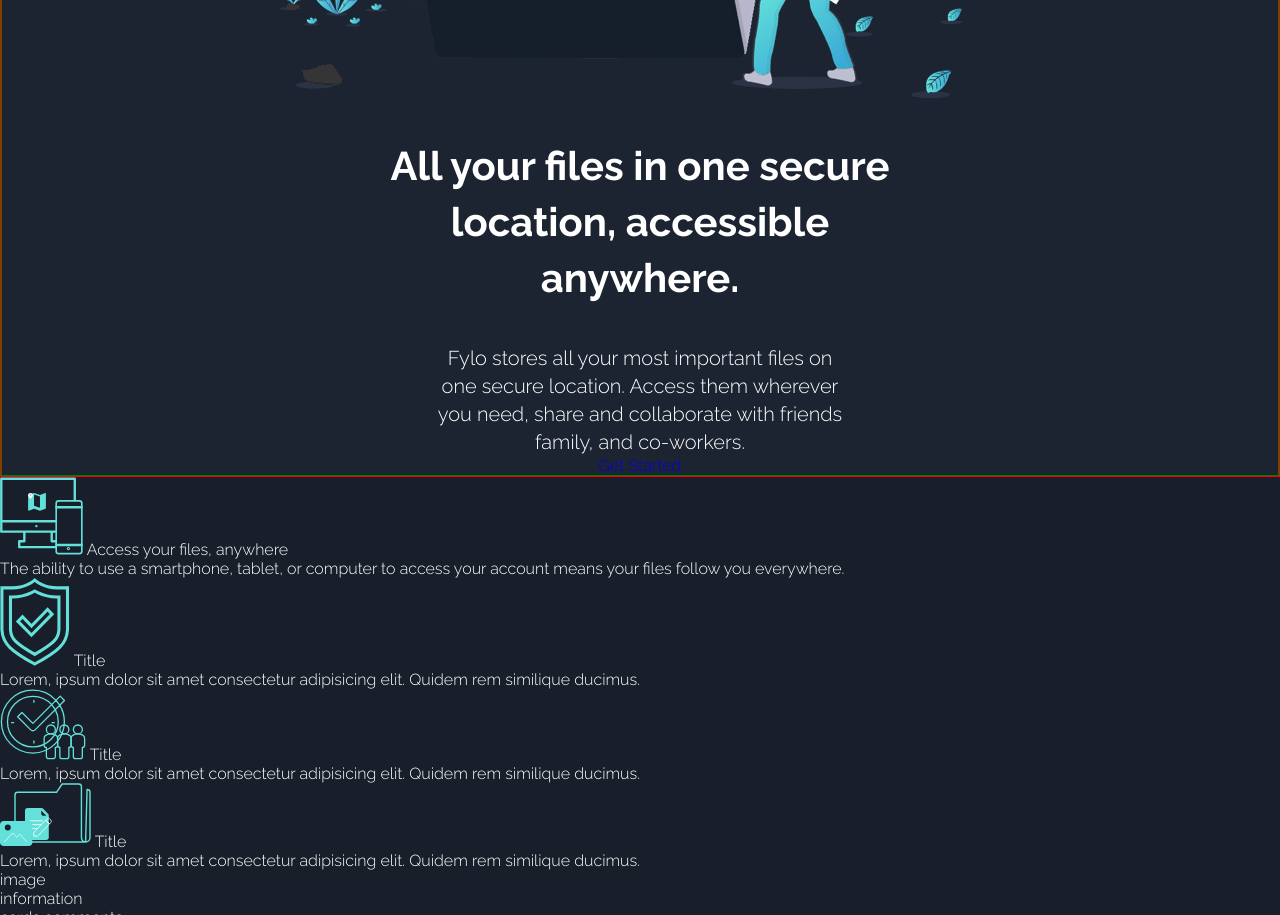
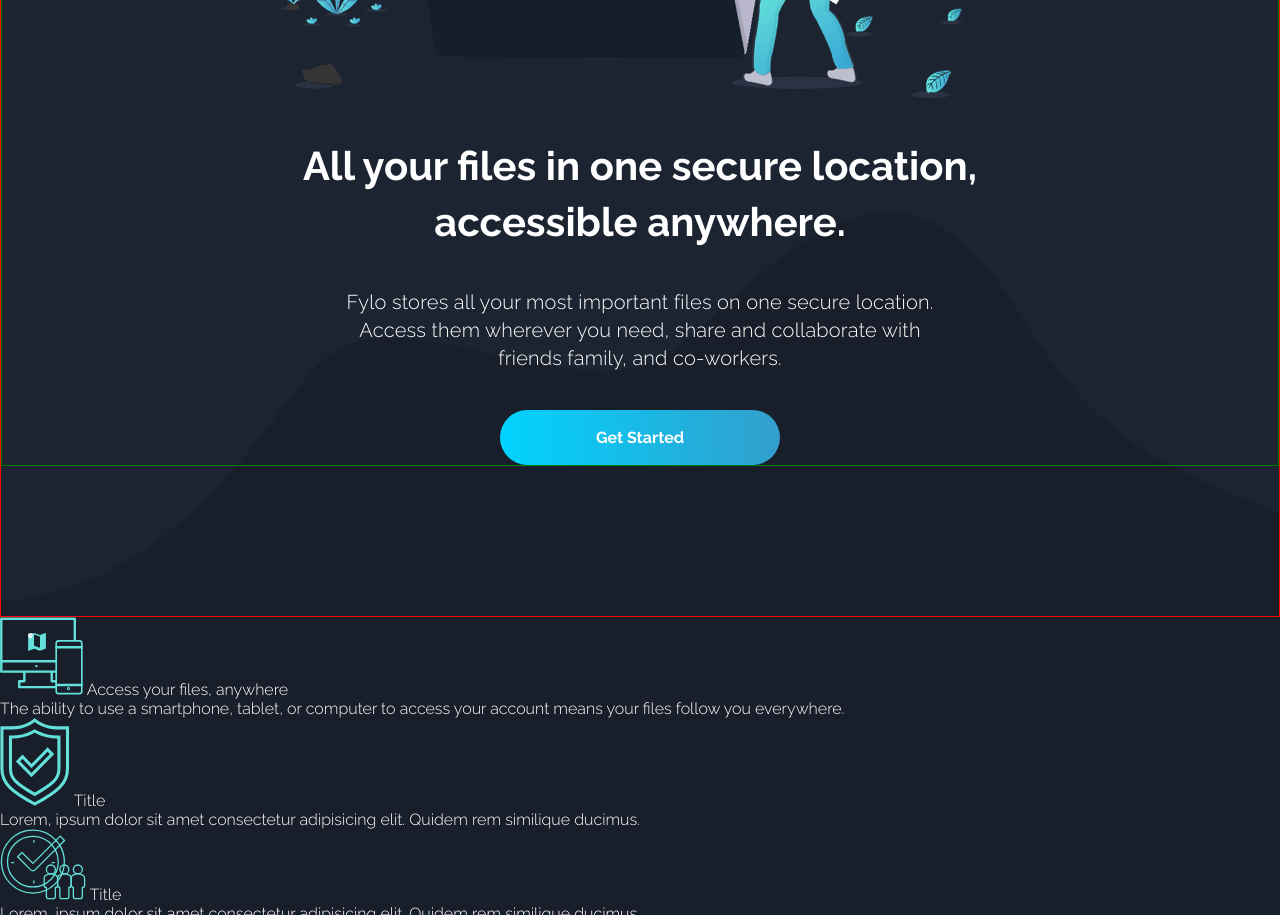
Before and after one commit to 300Marco/fylo-dark-theme-landing-page, a plain HTML site: page src/index.html in a window 1280 px wide. Shown: the part 640-1555 px from the top of the page. Drawn offline with Linux system fonts and the light colour scheme.

Commit message:
Introduction session styles

```diff
--- a/public/styles.css
+++ b/public/styles.css
@@ -16,8 +16,8 @@
     --dark-blue-testimonials:  hsl(219, 30%, 18%);
 
     /* Other colors */
-    --blue: hsl(198, 60%, 50%);
-    --cyan: hsl(176, 68%, 64%);
+    --blue: #339ecc;
+    --cyan: #65e2d9;
     --light-Red: hsl(0, 100%, 63%);
 
     /* Default */
@@ -100,14 +100,42 @@ main section:nth-child(1) {
 .introduction strong {
     font-size: 4.0rem;
     line-height: 5.6rem;
-    padding: 0 38.0rem 3.8rem;
+    margin-bottom: 3.8rem;
+    /* padding: 0 38.0rem 3.8rem; */
     text-align: center;
+    width: 80rem;
 }
 
 .introduction p {
     font-weight: 400;
     font-size: 2.0rem;
     line-height: 2.8rem;
-    padding: 0 42.8rem;
+    /* padding: 0 42.8rem 3.5rem; */
+    letter-spacing: 0.02rem;
+    margin-bottom: 3.8rem;
     text-align: center;
+    width: 60rem;
 }
+
+.introduction .button {
+    background-color: var(--blue);
+    background: linear-gradient(266deg, rgba(51,158,204,1) 0%, rgba(0,212,255,1) 100%);
+    border-radius: 40px;
+    color: var(--white);
+    font-weight: 700;
+    padding: 1.8rem 9.6rem;
+    transition: 300ms;
+}
+
+.introduction .button:hover {
+    background: var(--cyan);
+    background: linear-gradient(266deg, rgba(0,212,255,1) 0%, rgba(51,158,204,1) 100%);
+}
+
+main section:nth-child(1) {
+    padding-bottom: 15.0rem;
+    background-image: url('./assets/bg-curvy-desktop.svg');
+    background-repeat: no-repeat;
+    background-position: center 650px;
+    background-size: 100% 40%;
+}
```
